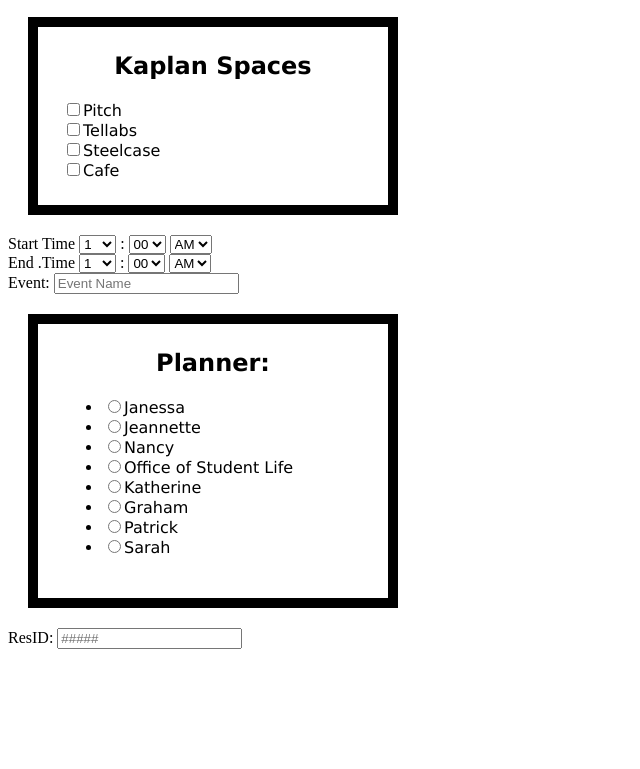
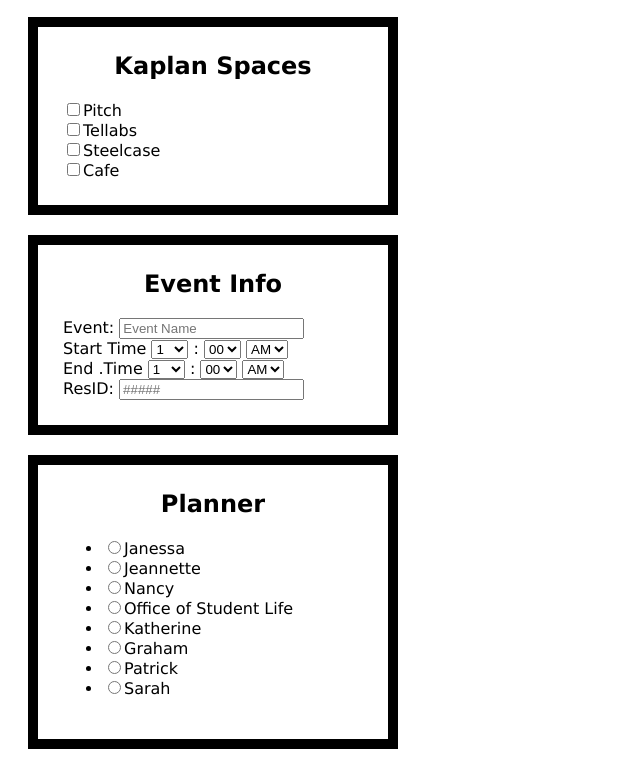
Before and after one commit to leslie1403/tasklist, a plain HTML site: page index.html in a window 1280 px wide. Shown: the part 1037-1806 px from the top of the page, without its empty margins (0-640 px from the left). Before the commit the page ends 1694 px from the top, so only its background shows below. Drawn offline with Linux system fonts and the light colour scheme.

Commit message:
Update index.html

```diff
--- a/index.html
+++ b/index.html
@@ -55,6 +55,14 @@
     <div><label><input type="checkbox" name="available_field[]" value="Tellabs">Tellabs</label></div>
     <div><label><input type="checkbox" name="available_field[]" value="Steelcase">Steelcase</label></div>
     <div><label><input type="checkbox" name="available_field[]" value="Cafe">Cafe</label></div>
+  </div>
+
+  <div id="eventInfo">
+    <h2>Event Info</h2>
+
+    <div id="eventName">
+      <label for="eventName">Event:</label>
+      <input type="text" id="eventName" name="eventName" placeholder="Event Name">
     </div>
 
     <div id="timeStart">
@@ -117,13 +125,15 @@
       </select>
     </div>
 
-  <div id="eventName">
-    <label for="eventName">Event:</label>
-    <input type="text" id="eventName" name="eventName" placeholder="Event Name">
+    <div id="resID">
+      <label for="resID">ResID:</label>
+      <input type="text" id="resID" name="resID" placeholder="#####">
+    </div>
+
   </div>
 
   <div id="planner">
-    <h2>Planner: </h2>
+    <h2>Planner</h2>
     <ul>
       <li><input type="radio" name="planner" value="JB">Janessa</li>
       <li><input type="radio" name="planner" value="JRM">Jeannette</li>
@@ -136,10 +146,7 @@
     </ul>
   </div>
 
-  <div id="resID">
-    <label for="resID">ResID:</label>
-    <input type="text" id="resID" name="resID" placeholder="#####">
-  </div>
+
 
 </body>
 </html>
```
Lines whose indentation alone changed are shown as unchanged.
